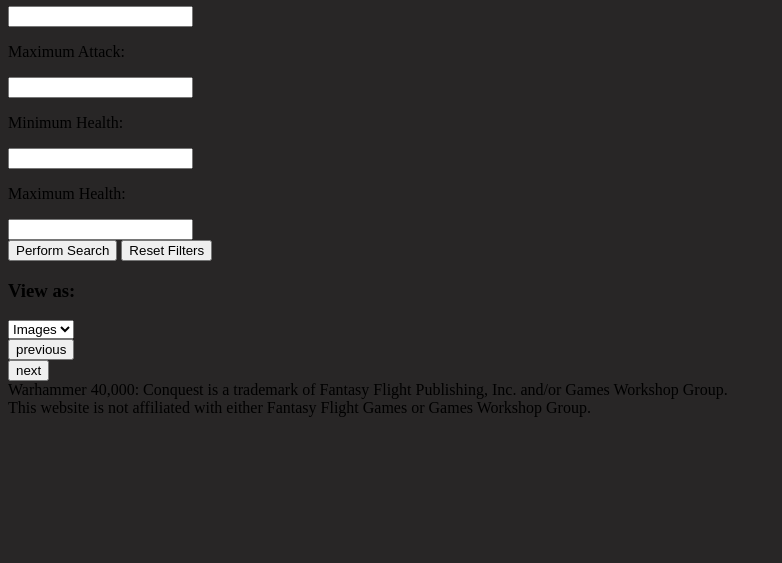
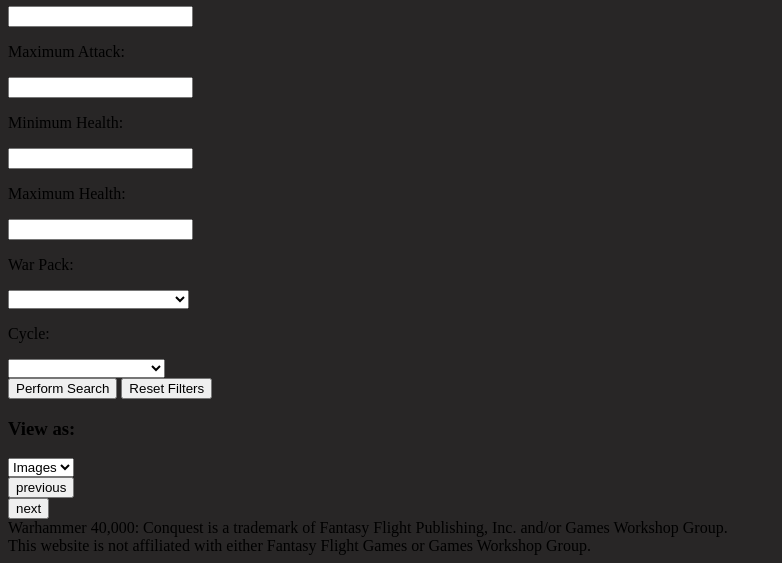
Before and after one commit to C-C-Coalback/Conquest-LCG-Deckbuilder, a Django app: page /cards/ in a window 1280 px wide. Shown: the part 904-1467 px from the top of the page, without its empty margins (0-782 px from the left). Before the commit the page ends 1321 px from the top, so only its background shows below. Run offline with Django 4.2, Linux system fonts and the light colour scheme.

Commit message:
Can now filter by cycle and war pack. (card lookup screen only)

```diff
--- a/conquestdb/cards/templates/cards/index.html
+++ b/conquestdb/cards/templates/cards/index.html
@@ -55,6 +55,18 @@
                 <p id="max-attack">Maximum Attack:</p><input id="maxAttack" type="text" name="maxAttack">
                 <p id="min-health">Minimum Health:</p><input id="minHealth" type="text" name="minHealth">
                 <p id="max-health">Maximum Health:</p><input id="maxHealth" type="text" name="maxHealth">
+                <p id="p-war-pack">War Pack:</p><select name="war-pack" id="war-pack">
+                        <option value=""></option>
+                        {% for warpack_name in warpacks_list %}
+                            <option value="{{ warpack_name }}">{{ warpack_name }}</option>
+                        {% endfor %}
+                    </select>
+                <p id="p-cycle">Cycle:</p><select name="cycle" id="cycle">
+                        <option value=""></option>
+                        {% for cycle_name in cycles_list %}
+                            <option value="{{ cycle_name }}">{{ cycle_name }}</option>
+                        {% endfor %}
+                    </select>
             </div>
             <div id="buttons-container">
                 <button type="submit" id="submit">Perform Search</button>
@@ -108,6 +120,10 @@
             searchInput.value = "";
             var searchInput = document.getElementById("maxHealth");
             searchInput.value = "";
+            var searchInput = document.getElementById("cycle");
+            searchInput.value = "None";
+            var searchInput = document.getElementById("war-pack");
+            searchInput.value = "None";
         }
 
         function previousPage() {
@@ -181,6 +197,8 @@
                         'max-attack': $('#maxAttack').val(),
                         'min-health': $('#minHealth').val(),
                         'max-health': $('#maxHealth').val(),
+                        'war-pack': $('#war-pack').val(),
+                        'cycle': $('#cycle').val(),
                         'redirect-enabled': "Yes",
                         'view-as': $('#view-as-selector').val(),
                         'csrfmiddlewaretoken': '{{ csrf_token }}' // CSRF token for security
--- a/conquestdb/cards/views.py
+++ b/conquestdb/cards/views.py
@@ -21,6 +21,13 @@ banned_cards = ["Bonesinger Choir", "Squiggoth Brute", "Corrupted Teleportarium"
                 "Land Speeder Vengeance", "Sowing Chaos", "Smasha Gun Battery", "The Prince's Might",
                 "Purveyor of Hubris", "Doom", "Exterminatus", "Mind Shackle Scarab",
                 "Crypt of Saint Camila", "Warpstorm"]
+warpacks_list = []
+cycles_list = []
+for i in range(len(card_array)):
+    if card_array[i].war_pack not in warpacks_list:
+        warpacks_list.append(card_array[i].war_pack)
+    if card_array[i].cycle not in cycles_list:
+        cycles_list.append(card_array[i].cycle)
 for key in range(len(card_array)):
     cards_dict[card_array[key].name] = card_array[key]
     images_dict[card_array[key].image_name] = card_array[key]
@@ -36,7 +43,8 @@ planet_df = pd.DataFrame([x.as_dict() for x in planet_array])
 
 def index(request):
     light_dark_toggle = light_dark_dict.get_light_mode(request.user.username)
-    return render(request, 'cards/index.html', {"light_dark_toggle": light_dark_toggle})
+    return render(request, 'cards/index.html', {"light_dark_toggle": light_dark_toggle,
+                                                "cycles_list": cycles_list, "warpacks_list": warpacks_list})
 
 
 # View to handle the Ajax request
@@ -56,7 +64,8 @@ def ajax_view(request):
         card_type = request.POST.get('card_type')
         shields = request.POST.get('shields')
         view_as = request.POST.get('view-as')
-
+        cycle = request.POST.get('cycle')
+        warpack = request.POST.get('war-pack')
         if card_type == "Planet" and view_as != "Rows Mini":
             filtered_df = planet_df
             filtered_df = filtered_df[filtered_df['name'].str.contains(search)]
@@ -159,6 +168,10 @@ def ajax_view(request):
             filtered_df = filtered_df[filtered_df['traits'].str.contains(traits)]
         if search is not None:
             filtered_df = filtered_df[filtered_df['name'].str.contains(search)]
+        if cycle:
+            filtered_df = filtered_df.loc[filtered_df['cycle'] == cycle]
+        if warpack:
+            filtered_df = filtered_df.loc[filtered_df['war pack'] == warpack]
         if shields != "-1":
             shields = int(shields)
             filtered_df = filtered_df.loc[filtered_df['shields'] == shields]
--- a/conquestdb/conquestdb/cardscode/CardClasses.py
+++ b/conquestdb/conquestdb/cardscode/CardClasses.py
@@ -395,7 +395,8 @@ class UnitCard(Card):
     def as_dict(self):
         return {'name': self.name, 'faction': self.faction, 'loyalty': self.loyalty, 'traits': self.traits,
                 'card type': self.card_type, 'image name': self.image_name, 'cost': self.cost, 'command': self.command,
-                'attack': self.attack, 'health': self.health, 'shields': self.shields}
+                'attack': self.attack, 'health': self.health, 'shields': self.shields,
+                'cycle': self.cycle, 'war pack': self.war_pack}
 
     def get_sweep(self):
         sweep = self.sweep
--- a/conquestdb/decks/templates/decks/createdeck.html
+++ b/conquestdb/decks/templates/decks/createdeck.html
@@ -1082,6 +1082,8 @@
                     'max-attack': "-1",
                     'min-health': "-1",
                     'max-health': "-1",
+                    'cycle': "",
+                    'war-pack': "",
                     'special_factions': string_factions,
                     'special_enabled': string_enabled,
                     'redirect-enabled': "No",
```
Also changed, not shown: conquestdb/cards/static/card_search_style.css (+18 -1 lines), 1 other file.
